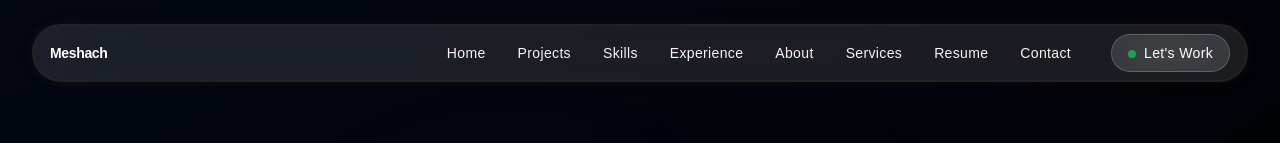
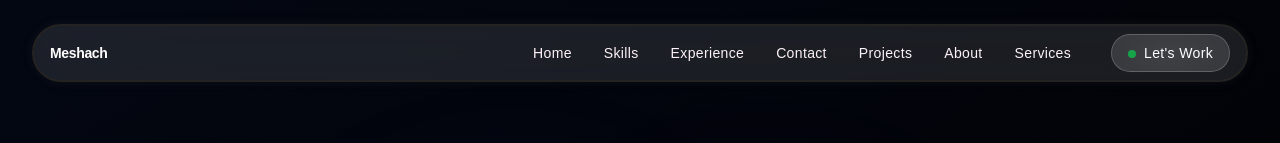
Before and after one commit to meshach567/meshachportfoliodev, a Next.js app: page / in a window 1280 px wide. Shown: the top 143 px of the page. Built offline with nearby package versions, Linux system fonts and the light colour scheme.

Commit message:
refactor: change the structure for naviation link

```diff
--- a/constants/navigation.ts
+++ b/constants/navigation.ts
@@ -1,28 +1,20 @@
 // Define the navigation items
 export const navigationOnLargeScreen = [
   { name: "Home", href: "/" },
-  { name: "Projects", href: "/projects" },
   { name: "Skills", href: "/#skills" },
   { name: "Experience", href: "/#experience" },
+  { name: "Contact", href: "/#contact" },
+  { name: "Projects", href: "/projects" },
   { name: "About", href: "/about" },
   { name: "Services", href: "/services" },
-  {
-    name: "Resume",
-    href: "",
-  },
-  { name: "Contact", href: "/#contact" },
 ];
 
 export const navigationOnMobile = [
   { name: "Home", href: "/" },
-  { name: "Projects", href: "/projects" },
   { name: "Skills", href: "/#skills" },
   { name: "Experience", href: "/#experience" },
+  { name: "Contact", href: "/#contact" },
+  { name: "Projects", href: "/projects" },
   { name: "About", href: "/about" },
   { name: "Services", href: "/services" },
-  {
-    name: "Resume",
-    href: "",
-  },
-  { name: "Contact", href: "/#contact" },
 ];
```
